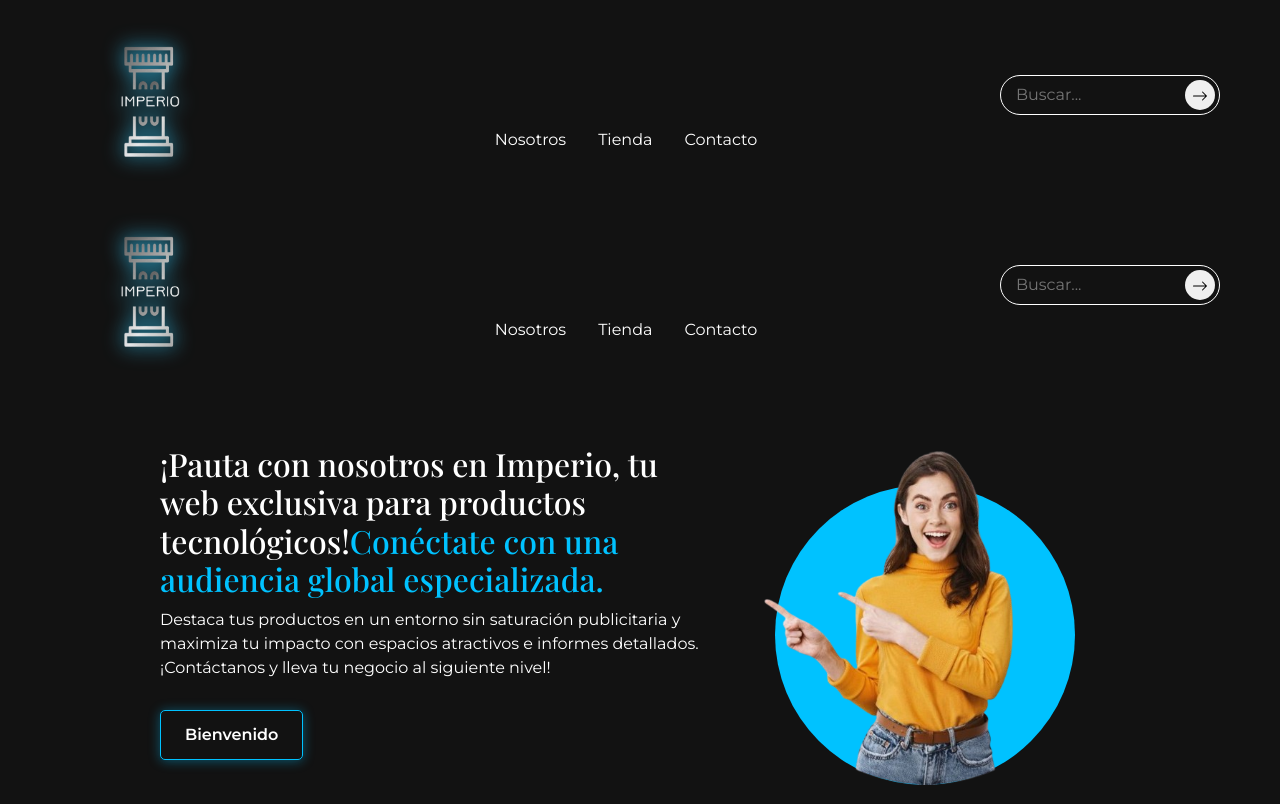
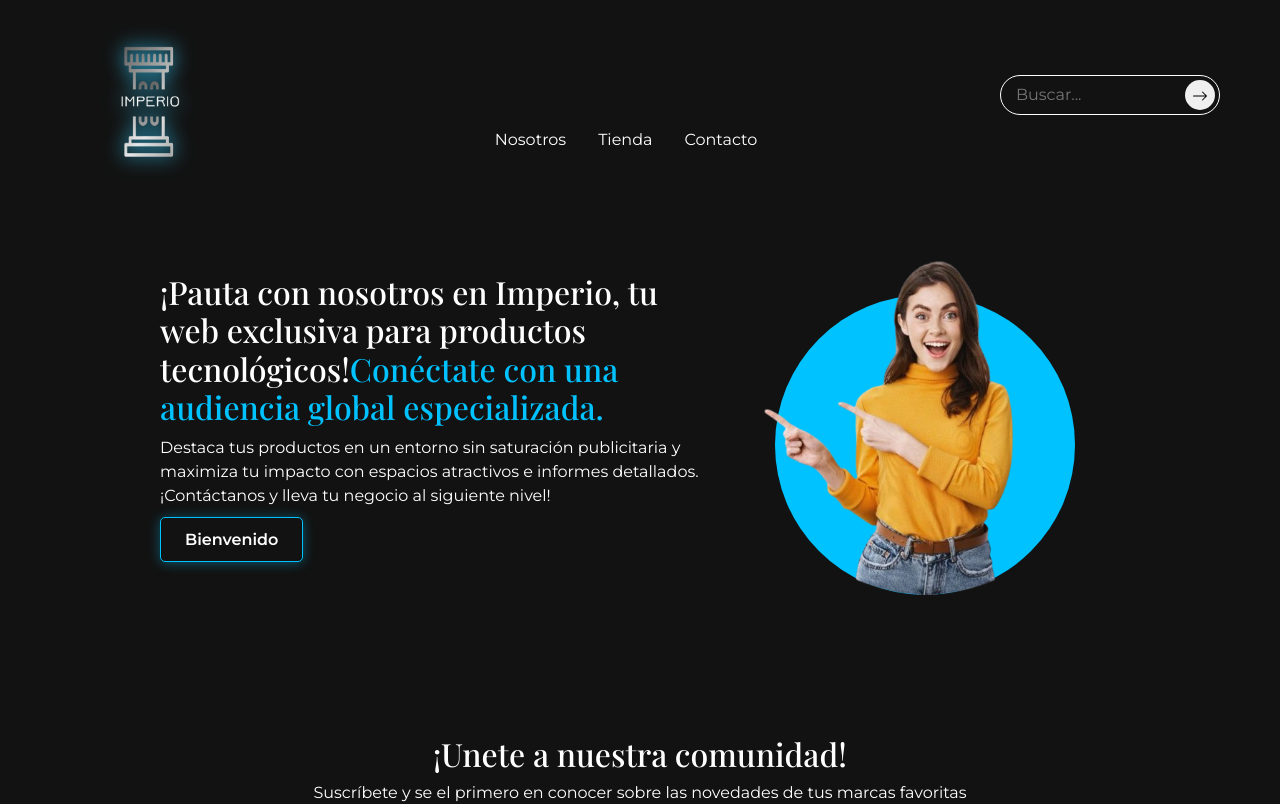
Before and after one commit to Sala-A/IMPERIO, a React (Vite) app: page / in a window 1280 px wide. Shown: the top 804 px of the page. Built offline with nearby package versions, Linux system fonts and the light colour scheme; a web font is replaced by a local one.

Commit message:
Arreglar que el navbar y el footer esten en app

```diff
--- a/src/Components/Page/Home.jsx
+++ b/src/Components/Page/Home.jsx
@@ -1,14 +1,11 @@
-import Navbar from "../Common/Navbar";
-import Footer from "../Common/Footer";
 import Suscription from "../Common/Suscription";
 import BrandGallery from "../Common/BrandGallery";
 import ProductCarousel from "../ProductCards/ProductCarousel";
-import ScrollToTopButton from "../Common/ScrollToTopButton";
+import { Link } from "react-router-dom";
 
 export default function Home() {
   return (
     <>
-      <Navbar />
       <main className="main">
         <div className="ad-container">
           <h1 className="text-main">
@@ -23,7 +20,9 @@
             maximiza tu impacto con espacios atractivos e informes detallados.
             ¡Contáctanos y lleva tu negocio al siguiente nivel!
           </p>
-          <button className="cta-button">Bienvenido</button>
+          <Link to="/Contact" className="cta-button">
+            Bienvenido
+          </Link>
         </div>
         <div className="ad-image">
           <div className="circle-background"></div>
@@ -69,8 +68,6 @@
       <hr />
       <ProductCarousel />
       <Suscription />
-      <ScrollToTopButton />
-      <Footer />
     </>
   );
 }
```
